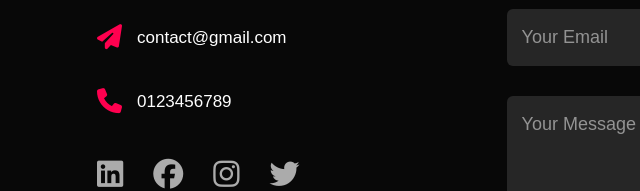
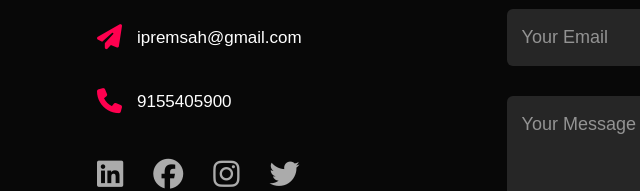
Before and after one commit to premsah0/portfolio, a plain HTML site: page index.html in a window 1280 px wide. Shown: the part 2966-3157 px from the top of the page, 31-671 px from the left. Drawn offline with nearby package versions, Linux system fonts and the light colour scheme.

Commit message:
contact info updated

```diff
--- a/index.html
+++ b/index.html
@@ -157,8 +157,8 @@ deliver impactful results.</p>
         <div class="row">
             <div class="contact-left">
                 <h1 class="sub-title">Contact Me</h1>
-                <p><i class="fa-solid fa-paper-plane"></i> contact@gmail.com</p>
-                <p><i class="fa-solid fa-phone"></i> 0123456789</p>
+                <p><i class="fa-solid fa-paper-plane"></i> ipremsah@gmail.com</p>
+                <p><i class="fa-solid fa-phone"></i> 9155405900</p>
                 <div class="social-icons">
                     <a href="https://www.linkedin.com/in/prem-sah-77834026a/"><i class="fa-brands fa-linkedin"></i></a>
                     <a href="https://www.facebook.com/prem.943885"><i class="fa-brands fa-facebook"></i></a>
```
